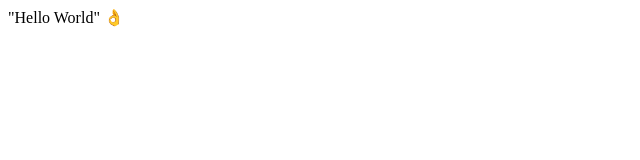
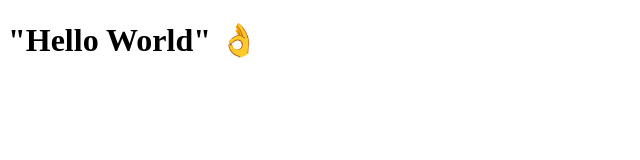
Before and after one commit to MatteoVentura7/htmlcss-hello, a plain HTML site: page index.html in a window 1280 px wide. Shown: the whole page, without its empty margins (0-640 px from the left). Drawn offline with Linux system fonts and the light colour scheme.

Commit message:
fix title

```diff
--- a/index.html
+++ b/index.html
@@ -3,7 +3,9 @@
 <head>
     <meta charset="UTF-8">
     <meta name="viewport" content="width=device-width, initial-scale=1.0">
-    <title>Document</title>
+    <title>Prima repo</title>
 </head>
-<body> "Hello World" 👌 </body>
+<body>
+    <h1>"Hello World" 👌</h1>
+</body>
 </html>
```
